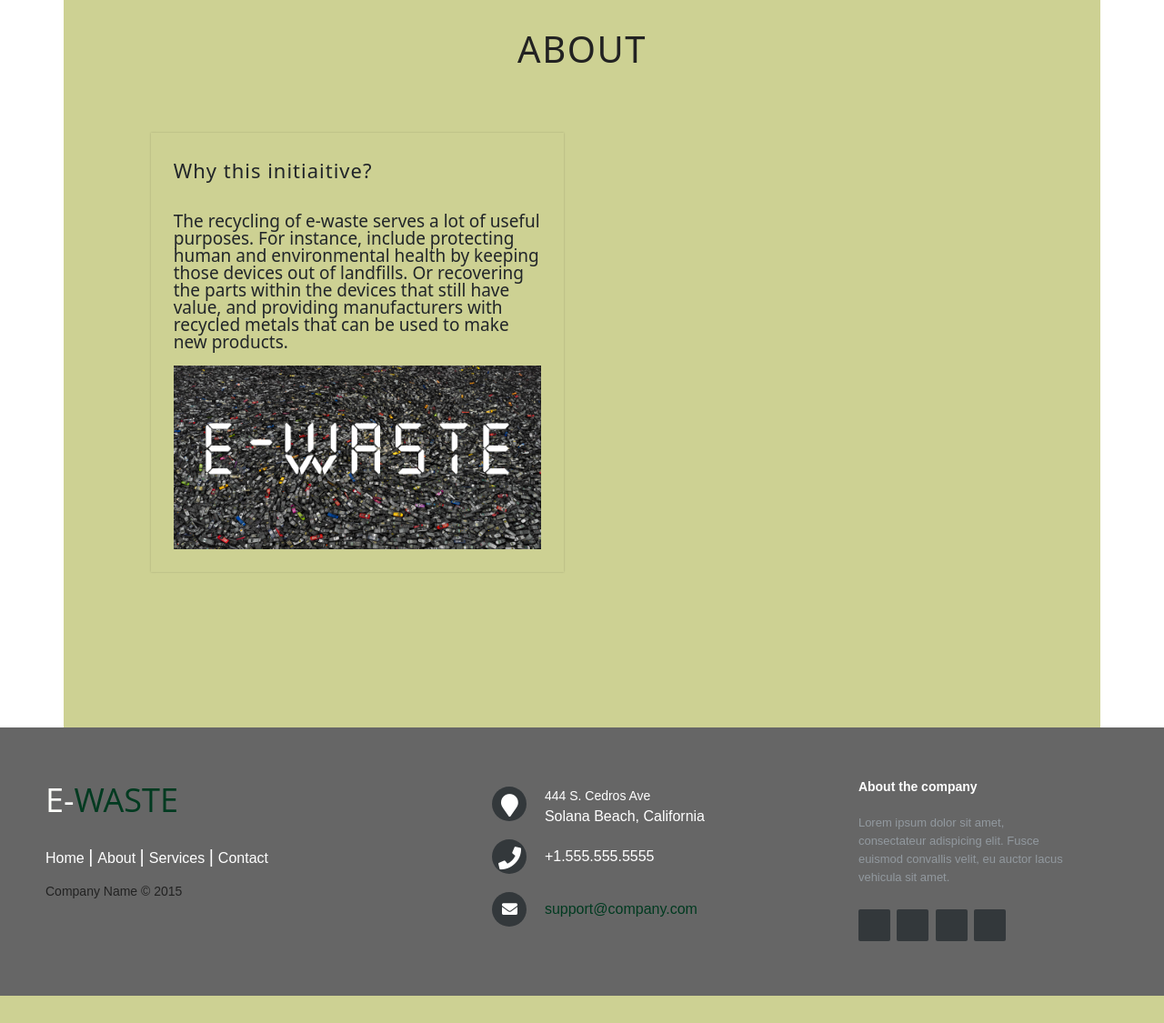
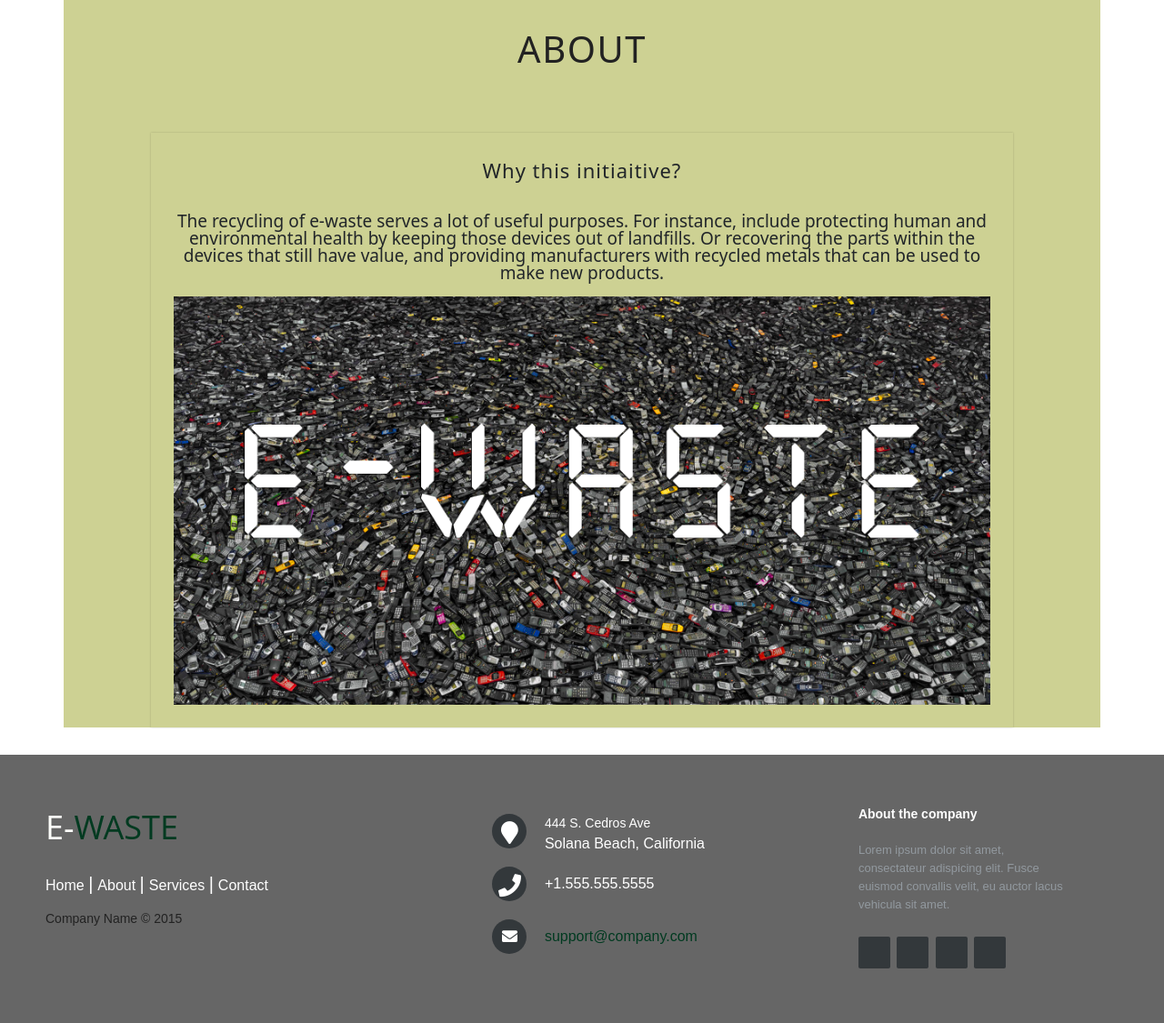
Before and after one commit to diya1511/E_waste, a Django app: page /about/ in a window 1280 px wide. Shown: the part 90-1215 px from the top of the page at 91% size. Before the commit the page ends 1185 px from the top, so only its background shows below. Run offline with Django 3.2, Linux system fonts and the light colour scheme.

Commit message:
about changes

```diff
--- a/Ewaste/templates/about.html
+++ b/Ewaste/templates/about.html
@@ -38,8 +38,8 @@
 .content{
     width:85%;
     display : grid;
-    grid-template-columns: repeat(2,1fr);
-    grid-gap:40px;
+
+
     margin:30px auto;
 }
 .content .article{
@@ -98,7 +98,7 @@
         <h1>About </h1>
     </div>
     <div class="content">
-        <div class="article">
+        <div class="article" style="text-align:center">
             <h2>Why this initiaitive?</h2>
             <p>
             The recycling of e-waste serves a lot of useful purposes. For instance, include protecting human and environmental health by keeping those devices out of landfills. Or recovering the parts within the devices that still have value, and providing manufacturers with recycled metals that can be used to make new products.
```
